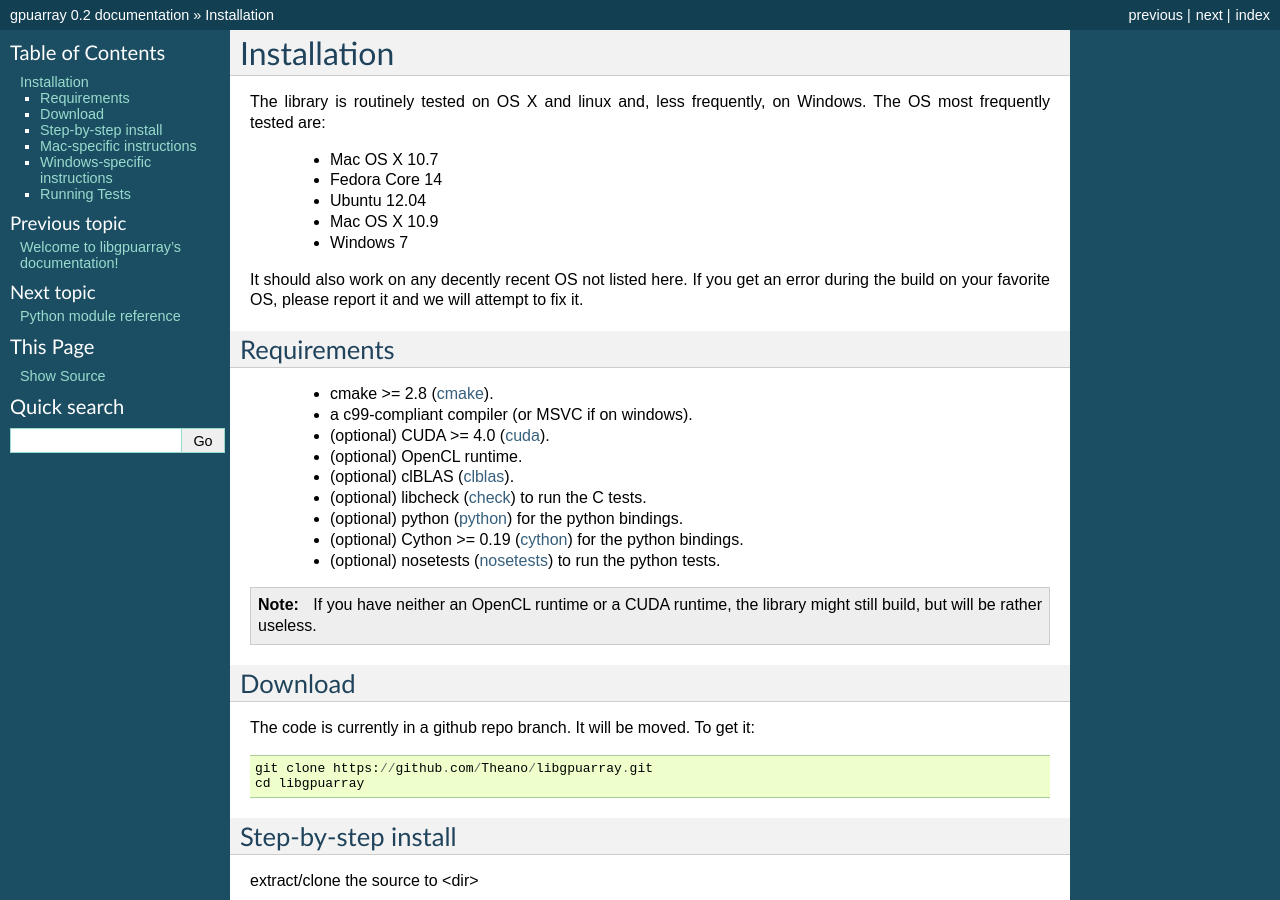
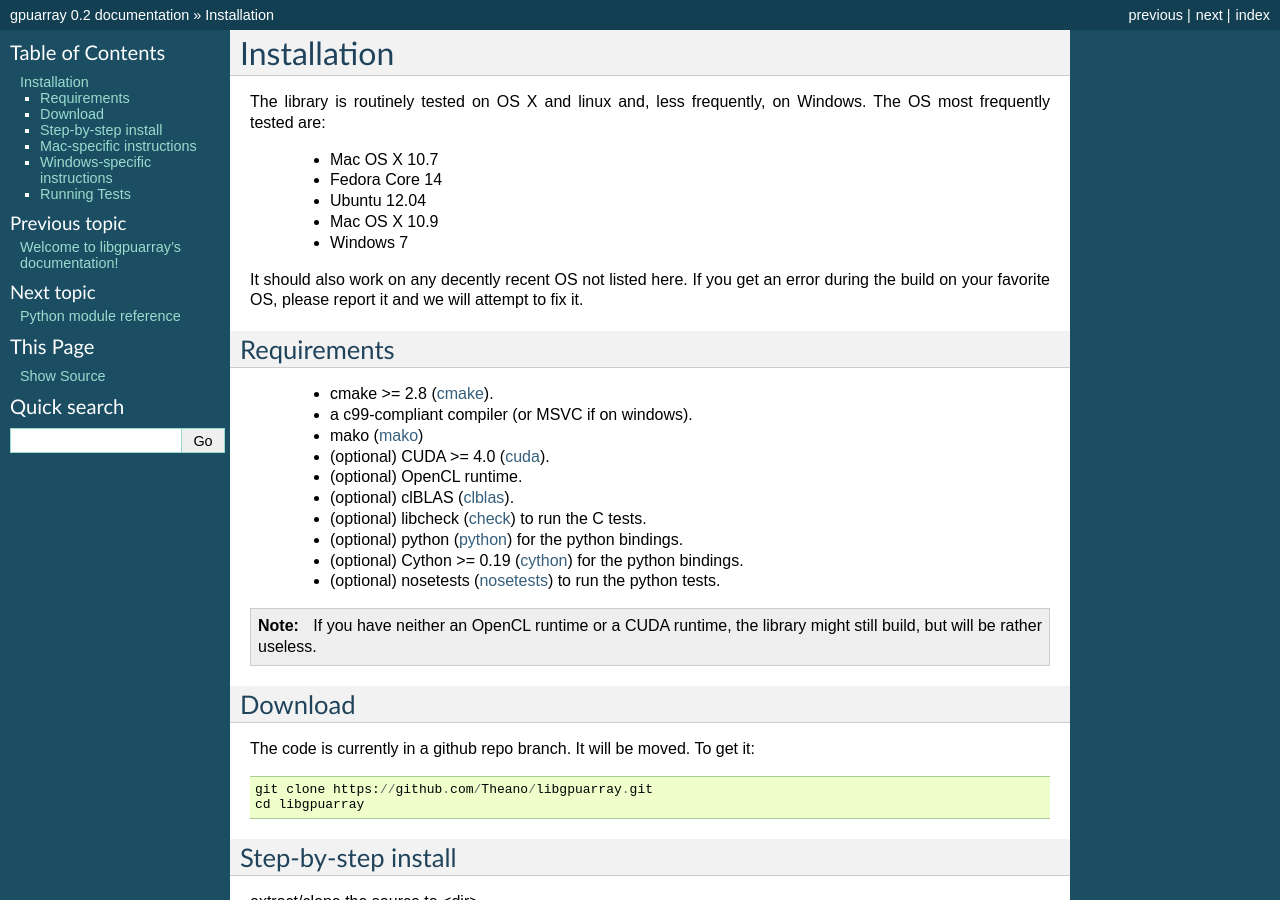
Before and after one commit to Theano/libgpuarray, a Sphinx documentation site: the page built from doc/installation.rst, in a window 1280 px wide and 900 px high. Built offline with Sphinx 7.4.7, drawn with Linux system fonts in a browser that asks for light colours.

Commit message:
Added mako in dependency list

```diff
--- a/doc/installation.rst
+++ b/doc/installation.rst
@@ -19,7 +19,7 @@
 
  - cmake >= 2.8 (cmake_).
  - a c99-compliant compiler (or MSVC if on windows).
-
+ - mako (mako_)
  - (optional) CUDA >= 4.0 (cuda_).
  - (optional) OpenCL runtime.
  - (optional) clBLAS (clblas_).
@@ -200,3 +200,5 @@
 .. _cython: http://cython.org/
 
 .. _nosetests: http://nose.readthedocs.org/en/latest/
+
+.. _mako: http://www.makotemplates.org/
```
